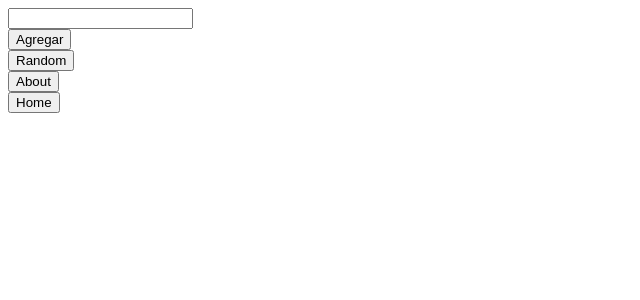
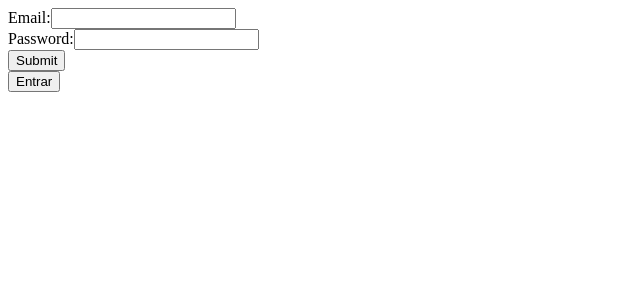
Before and after one commit to DevJohanR/rick_and_morty, a React (Vite) app: page / in a window 1280 px wide. Shown: the top 300 px of the page, without its empty margins (0-640 px from the left). Built offline with nearby package versions, Linux system fonts and the light colour scheme.

Commit message:
Nivel Formulario

```diff
--- a/src/App.jsx
+++ b/src/App.jsx
@@ -10,10 +10,14 @@ import Welcome from './components/Welcome/Welcome.jsx';
 import About from './components/About/About.jsx';
 import Detail from './components/Detail/Detail.jsx';
 //import characters, { Rick } from './data.js';
+import Form from './components/Form/Form.jsx';
+import { useLocation } from 'react-router-dom';
 
 function App() {
 
+
    const [characters, setCharacters] = useState([]);
+   const location = useLocation();
 
    const onSearch = (id) => {
 
@@ -61,11 +65,12 @@ function App() {
 
    return (
       <div className='App'>
-         <Nav onSearch={onSearch} onRandomSearch={onRandomSearch} />
+          {/* Renderiza Nav solo si no estamos en la ruta de inicio */}
+          {location.pathname !== '/' && <Nav onSearch={onSearch} onRandomSearch={onRandomSearch} />}
 
          <Routes>
-
-            <Route path='/' element={<Cards characters={characters} onClose={onClose} />} />
+         <Route path='/' element={<Form/>} />
+            <Route path='/home' element={<Cards characters={characters} onClose={onClose} />} />
             <Route path='/about' element={<About/>} />
             <Route path='/detail/:id' element={<Detail/>} />
          </Routes>
--- a/src/components/Detail/Detail.jsx
+++ b/src/components/Detail/Detail.jsx
@@ -1,9 +1,39 @@
-import React from 'react'
+import React, { useEffect, useState } from 'react';
+import axios from 'axios';
+import { useParams } from 'react-router-dom';
 
 const Detail = () => {
+  const { id } = useParams();
+  const [character, setCharacter] = useState({});
+
+  useEffect(() => {
+    axios(`https://rym2.up.railway.app/api/character/${id}?key=pi-riascosjohan333`).then(
+      ({ data }) => {
+        console.log('Datos del personaje:', data);
+        if (data.name) {
+          setCharacter(data);
+        } else {
+          window.alert('No hay personajes con ese ID');
+        }
+      }
+    ).catch(error => {
+      console.error('Error al obtener el personaje:', error);
+    });
+    return () => setCharacter({});
+  }, [id]);
+
   return (
-    <div>Detail</div>
-  )
-}
+    <div>
+      <h1>Detalle del Personaje</h1>
+      {character.name ? <h2>{character.name}</h2> : <p>No disponible</p>}
+      {character.image ? <img src={character.image} alt={character.name} /> : <p>Imagen no disponible</p>}
+      {character.status ? <p><strong>Status:</strong> {character.status}</p> : <p>Status no disponible</p>}
+      {character.species ? <p><strong>Species:</strong> {character.species}</p> : <p>Species no disponible</p>}
+      {character.gender ? <p><strong>Gender:</strong> {character.gender}</p> : <p>Gender no disponible</p>}
+      {character.origin?.name ? <p><strong>Origin:</strong> {character.origin.name}</p> : <p>Origin no disponible</p>}
+      {character.location?.name ? <p><strong>Location:</strong> {character.location.name}</p> : <p>Location no disponible</p>}
+    </div>
+  );
+};
 
-export default Detail
+export default Detail;
--- /dev/null
+++ b/src/components/Form/Form.jsx
@@ -0,0 +1,52 @@
+import React, { useState } from 'react'
+import { Link } from 'react-router-dom'
+import Button from "../Button/Button.jsx"
+
+const Form = () => {
+    const [email, setEmail] = useState("");
+    const [password, setPassword] = useState("");
+
+    const handleSubmit =(event) =>{
+        event.preventDefault();
+        console.log('Email', email);
+        console.log('Password', password);
+    }
+
+  return (
+    <div>
+        <div>
+            <form onSubmit={handleSubmit}>
+                <div>
+                    <label htmlFor="email">Email:</label>
+                    <input
+                    type="email"
+                    id="email"
+                    value={email}
+                    onChange={(e)=>setEmail(e.target.value)}
+                    required
+                    />{/* se debe realizar ruta en server */}
+                </div>
+                <div>
+                    <label htmlFor="password">Password:</label>
+                    <input
+                    type="password"
+                    id="password"
+                    value={password}
+                    onChange={(e)=>setPassword(e.target.value)}
+                    required
+                    />
+
+                </div>
+                <button type="submit">Submit</button>
+            </form>
+        </div>
+
+
+        <Link to="/home">
+        <Button name={"Entrar"} />
+        </Link>
+    </div>
+  )
+}
+
+export default Form
--- a/src/components/Nav/Nav.jsx
+++ b/src/components/Nav/Nav.jsx
@@ -7,9 +7,9 @@ const Nav = (props) => {
   return (
     <div>
        <SearchBar onSearch={props.onSearch} />
-       <Button name={"Random"} onClick={()=>props.onRandomSearch}  />
+       <Button name={"Random"} onClick={props.onRandomSearch}  />
        <Link to="/about"><Button name={"About"} /></Link>
-       <Link to="/"><Button name={"Home"} /></Link>
+       <Link to="/home"><Button name={"Home"} /></Link>
 
 
     </div>
```
Also changed, not shown: src/components/Cards/Cards.jsx (indentation only).
